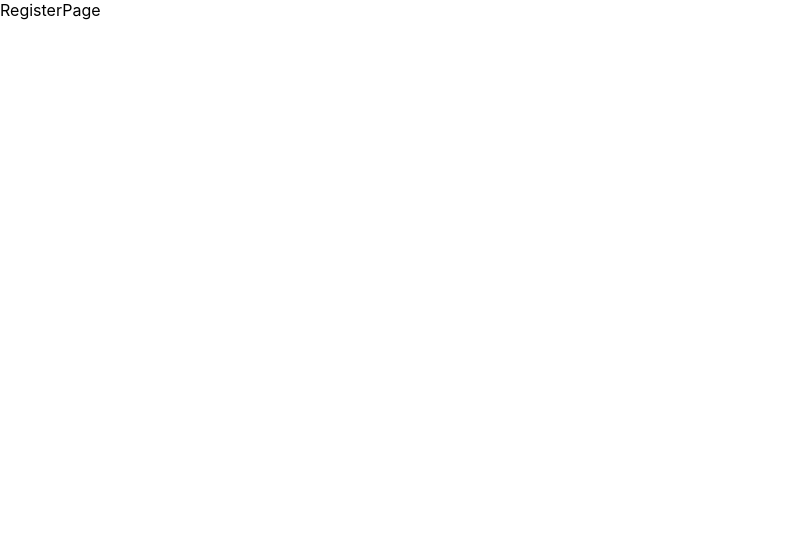
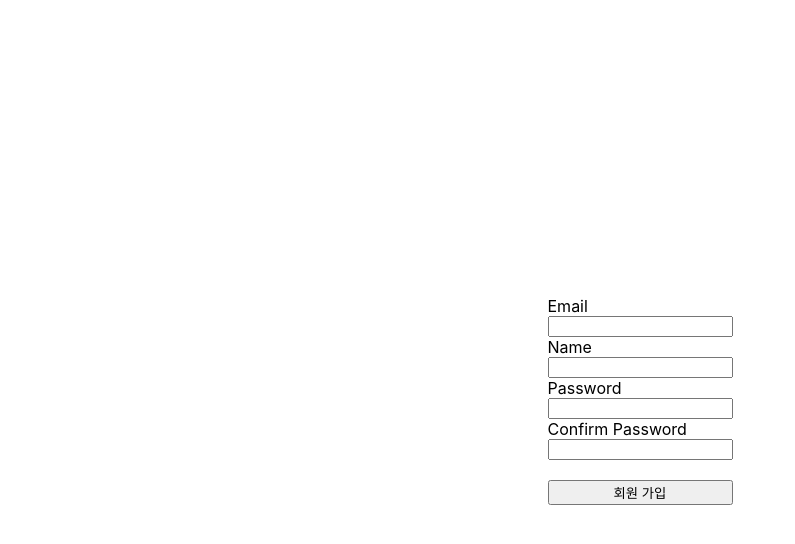
Before and after one commit to rlarmsqn/mongodb-nodejs, a React (Create React App) app in the folder client/: page /register in a window 1280 px wide. Shown: the top 544 px of the page, without its empty margins (0-795 px from the left). Built offline with nearby package versions, Linux system fonts and the light colour scheme; no server answers.

Commit message:
add login function

```diff
--- a/client/src/_actions/types.js
+++ b/client/src/_actions/types.js
@@ -1 +1,2 @@
 export const LOGIN_USER = "login_user";
+export const REGISTER_USER = "register_user";
--- a/client/src/_actions/user_action.js
+++ b/client/src/_actions/user_action.js
@@ -1,6 +1,7 @@
 import axios from 'axios';
 import {
-    LOGIN_USER
+    LOGIN_USER,
+    REGISTER_USER
 } from './types'
 
 export function loginUser(dataToSubmit) {
@@ -12,3 +13,13 @@
         payload: request
     }
 }
+
+export function registerUser(dataToSubmit) {
+    const request = axios.post('/api/users/register', dataToSubmit)
+        .then((response) => response.data)
+
+    return {
+        type: REGISTER_USER,
+        payload: request
+    }
+}
--- a/client/src/_reducers/user_reducer.js
+++ b/client/src/_reducers/user_reducer.js
@@ -1,13 +1,14 @@
 import {
-    LOGIN_USER
+    LOGIN_USER,
+    REGISTER_USER
 } from '../_actions/types'
 
 export default function (state = {}, action) {
     switch (action.type) {
         case LOGIN_USER:
             return {...state, loginSuccess: action.payload}
-            break;
-
+        case REGISTER_USER:
+            return {...state, register: action.payload}
         default:
             return state;
     }
--- a/client/src/components/views/RegisterPage/RegisterPage.js
+++ b/client/src/components/views/RegisterPage/RegisterPage.js
@@ -1,9 +1,77 @@
-import React from 'react'
+import React, {useState} from 'react'
+import {useDispatch} from "react-redux";
+import {registerUser} from "../../../_actions/user_action";
+import {useNavigate} from 'react-router-dom'
 
 function RegisterPage() {
+    const dispatch = useDispatch()
+    const [Email, setEmail] = useState("")
+    const [Name, setName] = useState("")
+    const [Password, setPassword] = useState("")
+    const [ConfirmPassword, setConfirmPassword] = useState("")
+    const navigate = useNavigate()
+
+    const onEmailHandler = (event) => {
+        setEmail(event.currentTarget.value)
+    }
+
+    const onNameHandler = (event) => {
+        setName(event.currentTarget.value)
+    }
+
+    const onPasswordHandler = (event) => {
+        setPassword(event.currentTarget.value)
+    }
+
+    const onConfirmPasswordHandler = (event) => {
+        setConfirmPassword(event.currentTarget.value)
+    }
+
+    const onSubmitHandler = (event) => {
+        event.preventDefault()
+
+        if(Password !== ConfirmPassword) return alert("비밀번호가 같지 않습니다.\n다시 입력해주세요.")
+
+        let body = {
+            email : Email,
+            password : Password,
+            name : Name
+        }
+
+        dispatch(registerUser(body))
+            .then(response => {
+                if(response.payload.success) {
+                    navigate('/login')
+                } else {
+                    alert("회원가입 실패")
+                }
+
+            })
+    }
     return (
-        <div>
-            RegisterPage
+        <div style={{
+            display: 'flex', justifyContent: 'center', alignItems: 'center',
+            width: '100%', height: '100vh'
+        }}>
+            <form style={{display:'flex', flexDirection: 'column'}}
+                  onSubmit={onSubmitHandler}>
+                <label>Email</label>
+                <input type="text" value={Email} onChange={onEmailHandler} />
+
+                <label>Name</label>
+                <input type="text" value={Name} onChange={onNameHandler} />
+
+                <label>Password</label>
+                <input type="password" value={Password} onChange={onPasswordHandler} />
+
+                <label>Confirm Password</label>
+                <input type="password" value={ConfirmPassword} onChange={onConfirmPasswordHandler} />
+
+                <br/>
+                <button>
+                    회원 가입
+                </button>
+            </form>
         </div>
     )
 }
```
